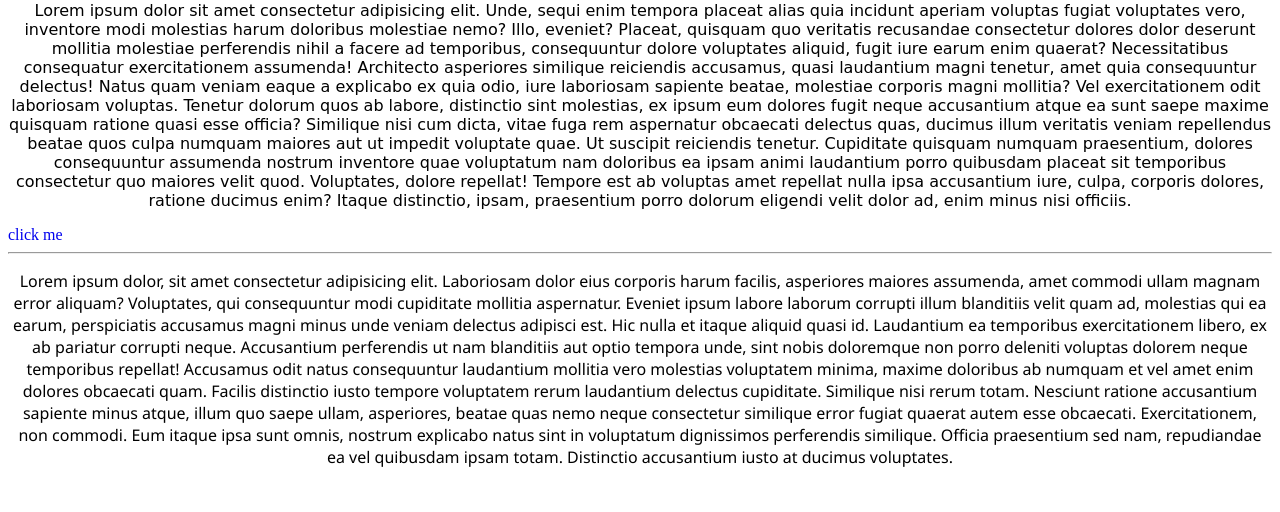
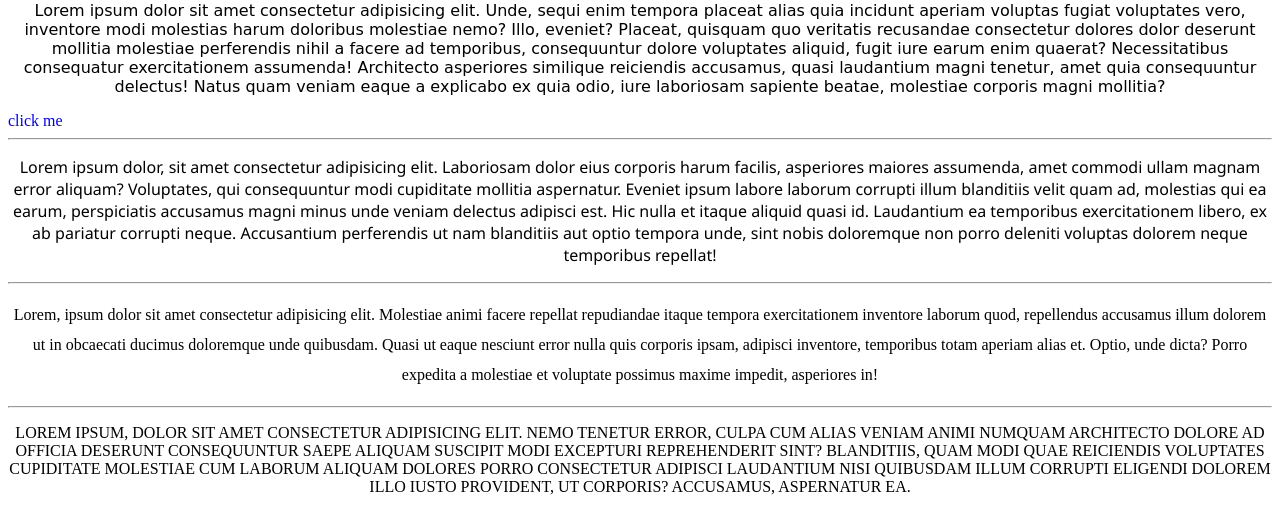
Before and after one commit to guptavaishali628/Css-TextProperties, a plain HTML site: page index.html in a window 1280 px wide. Shown: the part 313-825 px from the top of the page. Before the commit the page ends 800 px from the top, so only its background shows below. Drawn offline with Linux system fonts and the light colour scheme.

Commit message:
second commit

```diff
--- a/index.html
+++ b/index.html
@@ -17,19 +17,21 @@
     <p id="one">Lorem ipsum dolor sit amet consectetur adipisicing elit. Unde, sequi enim tempora placeat alias quia incidunt aperiam voluptas fugiat voluptates vero, inventore modi molestias harum doloribus molestiae nemo? Illo, eveniet?
     Placeat, quisquam quo veritatis recusandae consectetur dolores dolor deserunt mollitia molestiae perferendis nihil a facere ad temporibus, consequuntur dolore voluptates aliquid, fugit iure earum enim quaerat? Necessitatibus consequatur exercitationem assumenda!
     Architecto asperiores similique reiciendis accusamus, quasi laudantium magni tenetur, amet quia consequuntur delectus! Natus quam veniam eaque a explicabo ex quia odio, iure laboriosam sapiente beatae, molestiae corporis magni mollitia?
-    Vel exercitationem odit laboriosam voluptas. Tenetur dolorum quos ab labore, distinctio sint molestias, ex ipsum eum dolores fugit neque accusantium atque ea sunt saepe maxime quisquam ratione quasi esse officia?
-    Similique nisi cum dicta, vitae fuga rem aspernatur obcaecati delectus quas, ducimus illum veritatis veniam repellendus beatae quos culpa numquam maiores aut ut impedit voluptate quae. Ut suscipit reiciendis tenetur.
-    Cupiditate quisquam numquam praesentium, dolores consequuntur assumenda nostrum inventore quae voluptatum nam doloribus ea ipsam animi laudantium porro quibusdam placeat sit temporibus consectetur quo maiores velit quod. Voluptates, dolore repellat!
-    Tempore est ab voluptas amet repellat nulla ipsa accusantium iure, culpa, corporis dolores, ratione ducimus enim? Itaque distinctio, ipsam, praesentium porro dolorum eligendi velit dolor ad, enim minus nisi officiis.</p>
-
+    </p>
     <a href="https://www.google.com">click me</a>
     <hr>
 
     <p id="two">Lorem ipsum dolor, sit amet consectetur adipisicing elit. Laboriosam dolor eius corporis harum facilis, asperiores maiores assumenda, amet commodi ullam magnam error aliquam? Voluptates, qui consequuntur modi cupiditate mollitia aspernatur.
     Eveniet ipsum labore laborum corrupti illum blanditiis velit quam ad, molestias qui ea earum, perspiciatis accusamus magni minus unde veniam delectus adipisci est. Hic nulla et itaque aliquid quasi id.
     Laudantium ea temporibus exercitationem libero, ex ab pariatur corrupti neque. Accusantium perferendis ut nam blanditiis aut optio tempora unde, sint nobis doloremque non porro deleniti voluptas dolorem neque temporibus repellat!
-    Accusamus odit natus consequuntur laudantium mollitia vero molestias voluptatem minima, maxime doloribus ab numquam et vel amet enim dolores obcaecati quam. Facilis distinctio iusto tempore voluptatem rerum laudantium delectus cupiditate.
-    Similique nisi rerum totam. Nesciunt ratione accusantium sapiente minus atque, illum quo saepe ullam, asperiores, beatae quas nemo neque consectetur similique error fugiat quaerat autem esse obcaecati. Exercitationem, non commodi.
-    Eum itaque ipsa sunt omnis, nostrum explicabo natus sint in voluptatum dignissimos perferendis similique. Officia praesentium sed nam, repudiandae ea vel quibusdam ipsam totam. Distinctio accusantium iusto at ducimus voluptates.</p>
+    </p>
+    <hr>
+
+    <p id="four">Lorem, ipsum dolor sit amet consectetur adipisicing elit. Molestiae animi facere repellat repudiandae itaque tempora exercitationem inventore laborum quod, repellendus accusamus illum dolorem ut in obcaecati ducimus doloremque unde quibusdam.
+    Quasi ut eaque nesciunt error nulla quis corporis ipsam, adipisci inventore, temporibus totam aperiam alias et. Optio, unde dicta? Porro expedita a molestiae et voluptate possimus maxime impedit, asperiores in!</p>
+    <hr>
+
+    <p id="five">Lorem ipsum, dolor sit amet consectetur adipisicing elit. Nemo tenetur error, culpa cum alias veniam animi numquam architecto dolore ad officia deserunt consequuntur saepe aliquam suscipit modi excepturi reprehenderit sint?
+    Blanditiis, quam modi quae reiciendis voluptates cupiditate molestiae cum laborum aliquam dolores porro consectetur adipisci laudantium nisi quibusdam illum corrupti eligendi dolorem illo iusto provident, ut corporis? Accusamus, aspernatur ea.</p>
 </body>
 </html>
--- a/style.css
+++ b/style.css
@@ -48,3 +48,13 @@ a{
 #two{
     font-family: 'Segoe UI', Tahoma, Geneva, Verdana, sans-serif;
 }
+
+/*----line-height(decide the height of text)-------*/
+#four{
+    line-height: 30px;
+}
+
+/*------------text-transform(uppercase/lowercase/capitalize/none)----------*/
+#five{
+    text-transform: uppercase;
+}
```
